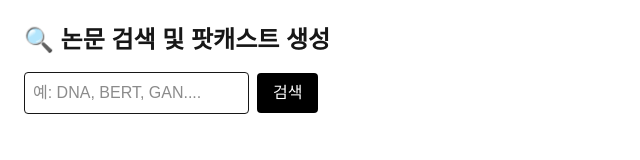
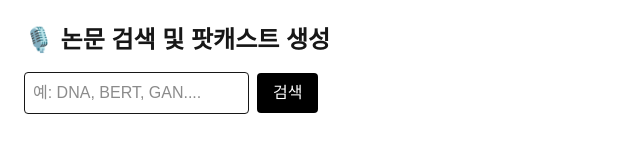
Before and after one commit to jungilgwon/voicepaper-ui, a Next.js app: page /generate in a window 1280 px wide. Shown: the top 160 px of the page, without its empty margins (0-640 px from the left). Built offline with nearby package versions, Linux system fonts and the light colour scheme.

Commit message:
generate 페이지 수정

```diff
--- a/src/app/generate/page.tsx
+++ b/src/app/generate/page.tsx
@@ -24,7 +24,7 @@ export default function GeneratePage() {
 
   return (
     <main className="p-6">
-      <h1 className="text-2xl font-bold mb-4">🔍 논문 검색 및 팟캐스트 생성</h1>
+      <h1 className="text-2xl font-bold mb-4">🎙️ 논문 검색 및 팟캐스트 생성</h1>
 
       <div className="mb-4">
         <input
```
